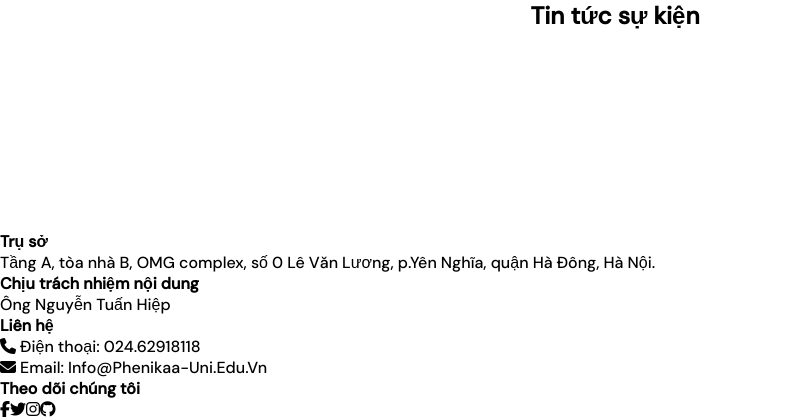
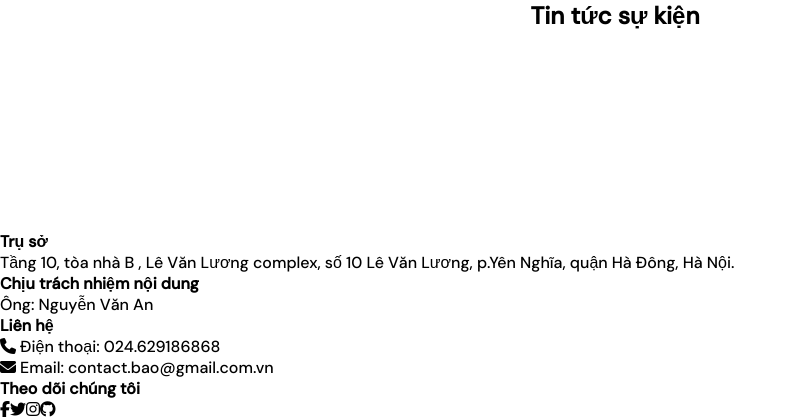
Before and after one commit to khactrung1/back-end-new, a Node server app: template src/views/newsEvent.pug in a window 1280 px wide. Shown: the part 803-1223 px from the top of the page, without its empty margins (0-797 px from the left). Run offline with Node 20, Linux system fonts and the light colour scheme; the template is opened without the code that fills it, so the values that code supplies are empty; some libraries are stand-ins or nearby versions.

Commit message:
Update path

```diff
--- a/src/views/newsEvent.pug
+++ b/src/views/newsEvent.pug
@@ -60,23 +60,23 @@ footer.footer
         h4 Trụ sở
         ul
           li
-            p Tầng A, tòa nhà B, OMG complex, số 0 Lê Văn Lương, p.Yên Nghĩa, quận Hà Đông, Hà Nội.
+            p Tầng 10, tòa nhà B , Lê Văn Lương complex, số 10 Lê Văn Lương, p.Yên Nghĩa, quận Hà Đông, Hà Nội.
       .footer-col
         h4 Chịu trách nhiệm nội dung
         ul
           li
-            p Ông Nguyễn Tuấn Hiệp
+            p Ông: Nguyễn Văn An
       .footer-col
         h4 Liên hệ
         ul
           li
             p
               i.fa-solid.fa-phone
-              |  Điện thoại: 024.62918118
+              |  Điện thoại: 024.629186868
           li
             p
               i.fa-solid.fa-envelope
-              |  Email: Info@Phenikaa-Uni.Edu.Vn
+              |  Email: contact.bao@gmail.com.vn
       .footer-col
         h4 Theo dõi chúng tôi
         .social-links
```
Also changed, not shown: src/views/addmisions.pug (+4 -4 lines), src/views/index.pug (+9 -7 lines), src/views/technology.pug (+4 -4 lines).
